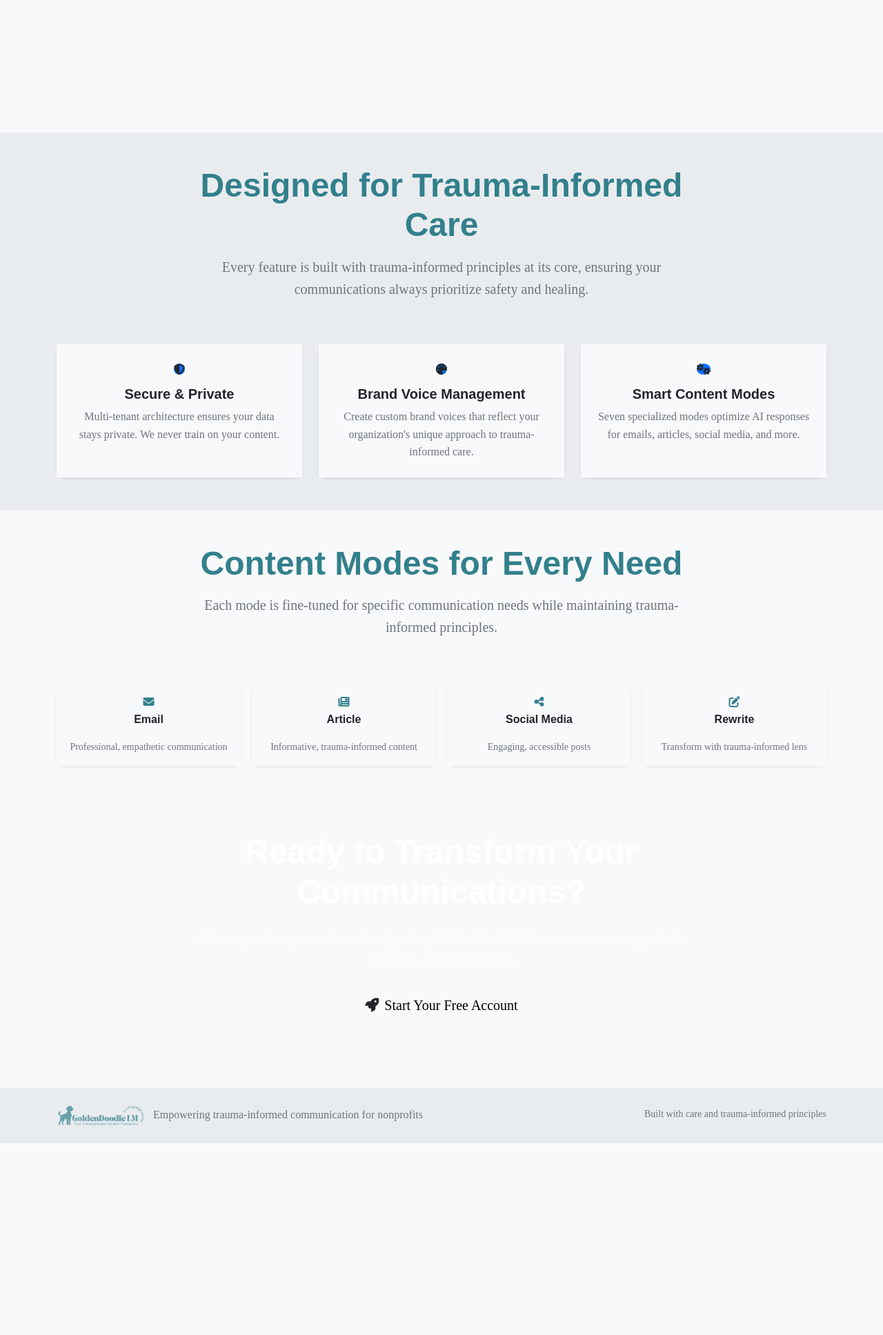
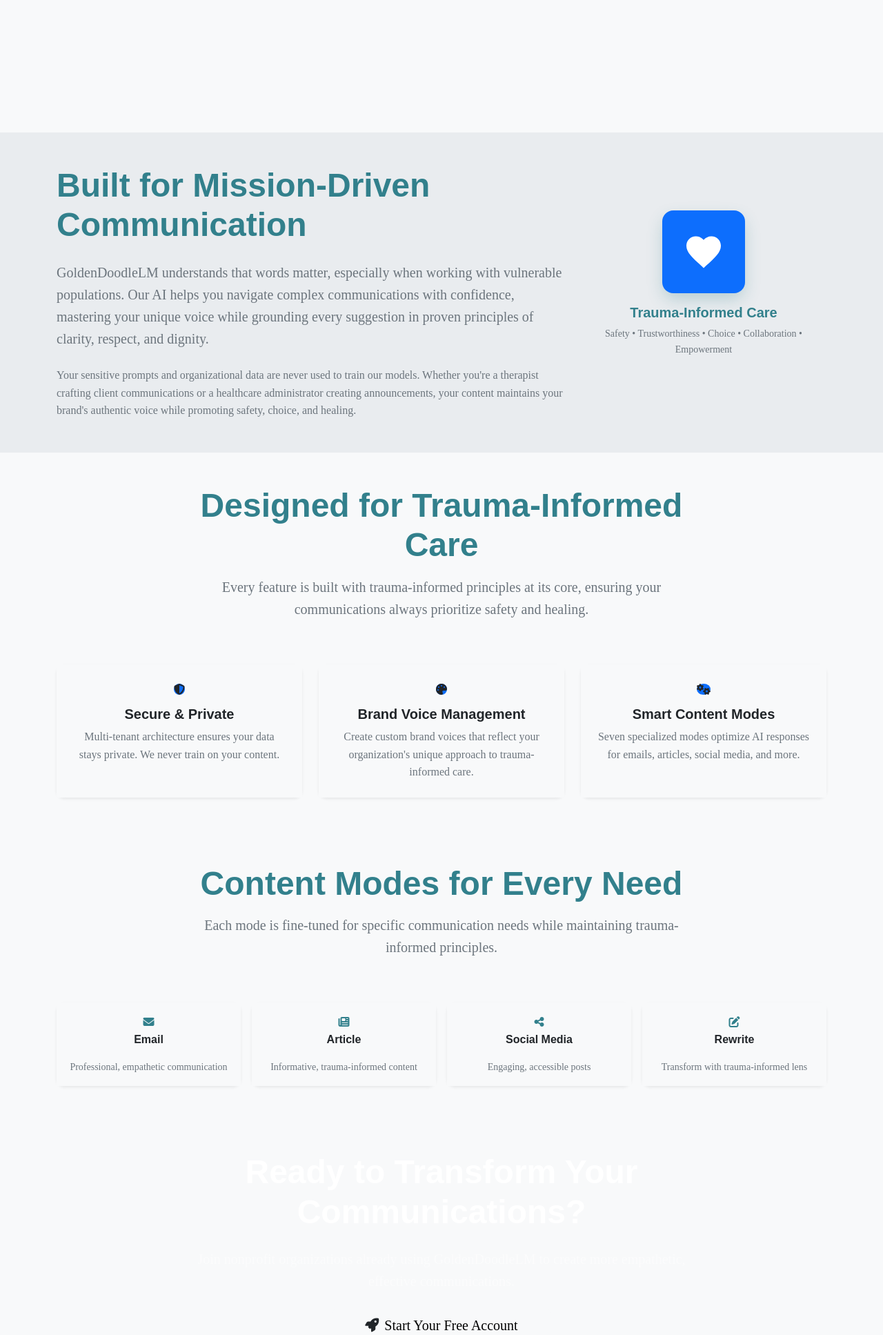
Before and after one commit to MKTNGco/GoldenDoodle_Beta, a Flask app: page / in a window 1280 px wide. Shown: the part 1198-3133 px from the top of the page at 69% size. Before the commit the page ends 2855 px from the top, so only its background shows below. Run offline with Flask 3, Linux system fonts and the light colour scheme.

Commit message:
Assistant checkpoint: Add Mission-Driven Communication section with heart graphic
Assistant generated file changes:
- templates/index.html: Add Mission-Driven Communication section after floating benefits
- static/css/style.css: Add styling for mission-driven communication section

---

User prompt:

In a section styled like the one pictured, add the following content to the home page under our section with the sliding cards.

Heading: Built for Mission-Driven Communication

Body: GoldenDoodleLM understands that words matter, especially when working with vulnerable populations. Our AI helps you navigate complex communications with confidence, mastering your unique voice while grounding every suggestion in proven principles of clarity, respect, and dignity.

Your sensitive prompts and organizational data are never used to train our models. Whether you're a therapist crafting client communications or a healthcare administrator creating announcements, your content maintains your brand's authentic voice while promoting safety, choice, and healing.

Right Column Heart Graphic.

Replit-Commit-Author: Assistant
Replit-Commit-Session-Id: 5c424b1a-ac27-40c5-bcdd-623c49c67040

```diff
--- a/static/css/style.css
+++ b/static/css/style.css
@@ -923,3 +923,27 @@ a:hover {
     margin: 0;
     font-size: 0.875rem;
 }
+
+/* Mission-Driven Communication Section */
+.mission-heart-container {
+    position: relative;
+}
+
+.mission-heart-graphic {
+    width: 120px;
+    height: 120px;
+    background-color: var(--clearwater-teal);
+    box-shadow: 0 10px 25px -3px rgba(50, 128, 140, 0.3);
+    transition: all 0.3s ease;
+}
+
+.mission-heart-graphic:hover {
+    transform: translateY(-3px);
+    box-shadow: 0 15px 35px -3px rgba(50, 128, 140, 0.4);
+}
+
+@media (max-width: 991px) {
+    .mission-heart-container {
+        margin-top: 3rem;
+    }
+}
--- a/templates/index.html
+++ b/templates/index.html
@@ -177,8 +177,36 @@
     </div>
 </section>
 
+<!-- Mission-Driven Communication Section -->
+<section class="py-5 bg-light">
+    <div class="container">
+        <div class="row align-items-center">
+            <div class="col-lg-8">
+                <h2 class="display-5 fw-bold text-primary mb-4">Built for Mission-Driven Communication</h2>
+                <p class="lead text-muted mb-4">
+                    GoldenDoodleLM understands that words matter, especially when working with vulnerable populations. Our AI helps you navigate complex communications with confidence, mastering your unique voice while grounding every suggestion in proven principles of clarity, respect, and dignity.
+                </p>
+                <p class="text-muted mb-0">
+                    Your sensitive prompts and organizational data are never used to train our models. Whether you're a therapist crafting client communications or a healthcare administrator creating announcements, your content maintains your brand's authentic voice while promoting safety, choice, and healing.
+                </p>
+            </div>
+            <div class="col-lg-4 text-center">
+                <div class="mission-heart-container mb-4">
+                    <div class="mission-heart-graphic bg-primary text-white rounded-4 d-inline-flex align-items-center justify-content-center">
+                        <svg width="60" height="60" viewBox="0 0 24 24" fill="currentColor">
+                            <path d="M12 21.35l-1.45-1.32C5.4 15.36 2 12.28 2 8.5 2 5.42 4.42 3 7.5 3c1.74 0 3.41.81 4.5 2.09C13.09 3.81 14.76 3 16.5 3 19.58 3 22 5.42 22 8.5c0 3.78-3.4 6.86-8.55 11.54L12 21.35z"/>
+                        </svg>
+                    </div>
+                    <h5 class="fw-bold text-primary mt-3 mb-2">Trauma-Informed Care</h5>
+                    <p class="text-muted small mb-0">Safety • Trustworthiness • Choice • Collaboration • Empowerment</p>
+                </div>
+            </div>
+        </div>
+    </div>
+</section>
+
 <!-- Features Section -->
-<section class="py-5 bg-light">
+<section class="py-5 bg-white">
     <div class="container">
         <div class="row text-center mb-5">
             <div class="col-lg-8 mx-auto">
```
